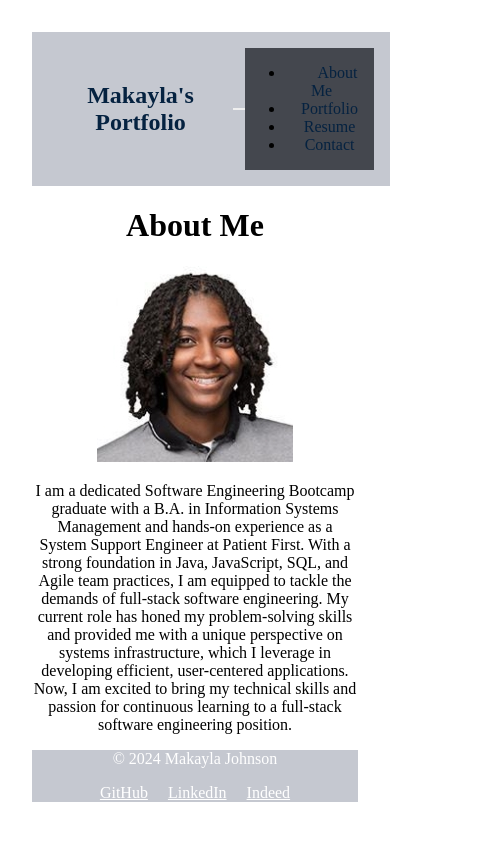
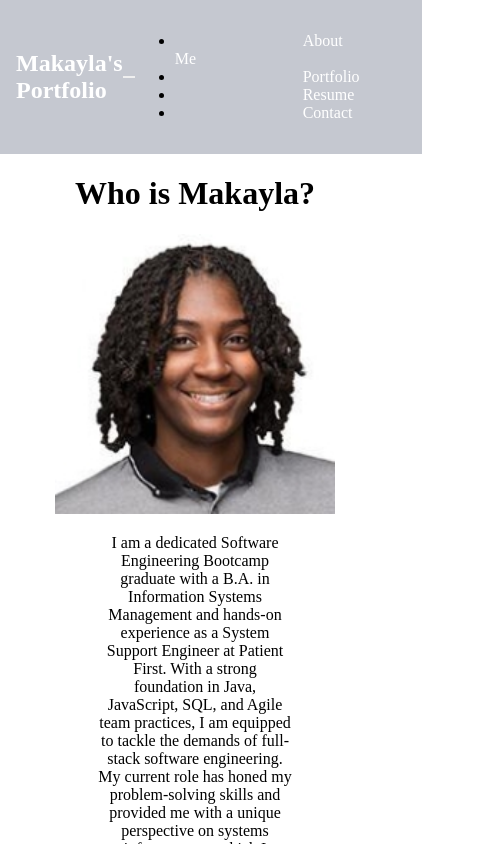
Before and after one commit to MAKAYLAJ14/my-react-portfolio, a React (Vite) app: page / in a window 390 px wide. Shown: the top 844 px of the page, 488 px wide, since content can reach past the window. Built offline with nearby package versions, Linux system fonts and the light colour scheme.

Commit message:
added resume, changed styling to other pages

```diff
--- a/src/App.css
+++ b/src/App.css
@@ -1,6 +1,5 @@
-html, body {
-  height: 100%; /* Ensure the body takes full height */
-  margin: 0; /* Remove default margin */
+div.container.text-center{
+  min-height: calc(100vh - 50px);
 }
 
 .container {
@@ -9,20 +8,11 @@ html, body {
   height: 100%; /* Make the container at least the height of the viewport */
 }
 
-.footer {
-  margin-top: auto; /* Push the footer to the bottom */
+div.container-fluid {
+  width: 100%;
   background-color: #c5c8d0;
-  color: white;
-  text-align: center;
-  padding: 0rem;
-  max-width: 1200px;
-}
-
-div.container-fluid {
-  width: 100%; /* Full width */
-  background-color: #c5c8d0; /* Light background color */
-  display: flex; /* Use flexbox for layout */
-  align-items: center; /* Center items vertically */
+  display: flex;
+  align-items: center;
 }
 
 .navbar {
@@ -34,29 +24,27 @@ div.container-fluid {
 .navbar-brand {
   font-size: 1.5rem; /* Font size for the brand */
   font-weight: bold; /* Bold text for the brand */
-  color: #052240; /* Change to a darker color for contrast */
+  color: #ffffff; /* Change to a darker color for contrast */
 }
 
 /* Navbar Links */
 .nav-link {
-  color: #052240; /* Default link color */
-  padding: 0.5rem 1rem; /* Padding for links */
+  color: #ffffff; /* Default link color */
+  padding: 1rem 8rem; /* Padding for links */
   text-decoration: none; /* Remove underline */
   transition: color 0.3s, background-color 0.3s; /* Smooth transition */
+
 }
 
 .nav-link:hover {
-  color: #ffffff; /* Change text color on hover */
-  background-color: #0056b3; /* Background color on hover */
+  color: #052240; /* Change text color on hover */
 }
 
 /* Active Link */
 .nav-link.active {
   font-weight: bold; /* Bold text for active link */
-  color: #ffffff; /* Change color for active link */
-  background-color: #0056b3; /* Background color for active link */
+  color: #ffffff;
 }
-
 /* Navbar Toggler */
 .navbar-toggler {
   border: none; /* Remove border */
@@ -67,35 +55,54 @@ div.container-fluid {
 }
 
 /* Responsive Styles */
-@media (max-width: 768px) {
+/*@media (max-width: 768px) {
   .navbar-collapse {
-    background-color: #44474e; /* Background color for mobile menu */
-  }
+    background-color: #44474e;
+}
+}*/
+
+img.pic {
+  width: 280px;
 }
 
-#root {
-  max-width: 1280px;
+div.me {
   margin: 0 auto;
-  padding: 2rem;
   text-align: center;
 }
+
+p.aboutme {
+  width: 50%;
+  padding-left: 25%;
+}
+
 .card {
   padding: 2em;
 }
+
 div.card {
   display: flex;
   flex-direction: column;
   justify-content: flex-start;
   width: 800px;
   min-height: 380px;
-  background: grey;
+  background: #c5c8d0;
   text-align: center;
   margin: 32px auto;
   border-radius: 20px;
   padding-bottom: 32px;
 }
+
 .card-container {
   display: flexbox;
-  flex-direction: column;
+  flex-direction: row;
   align-items: center;
 }
+
+h2.resume {
+  text-align: center;
+}
+
+iframe {
+  padding-left: 10%;
+  padding-bottom: 5%;
+}
--- a/src/components/Footer.tsx
+++ b/src/components/Footer.tsx
@@ -1,10 +1,11 @@
 import React from 'react';
+import '../styles/Footer.css';
 
 const Footer: React.FC = () => {
   return (
     <footer className="footer">
       <p>© 2024 Makayla Johnson </p>
-      <div>
+      <div className="links">
         <a href="https://github.com/MAKAYLAJ14" style={{ color: 'white', margin: '0 10px' }}>GitHub</a>
         <a href="https://www.linkedin.com/in/makayla-johnson-b09457211/" style={{ color: 'white', margin: '0 10px' }}>LinkedIn</a>
         <a href="https://profile.indeed.com/?hl=en_US&co=US&from=gnav-homepage" style={{ color: 'white', margin: '0 10px' }}>Indeed</a>
--- a/src/pages/About.tsx
+++ b/src/pages/About.tsx
@@ -4,10 +4,10 @@ import Footer from '../components/Footer';
 
 const About: React.FC = () => {
   return (
-    <div>
-      <h1>About Me</h1>
-      <img src={Headshot} alt="Headshot" />
-      <p>
+    <div className="me" >
+      <h1>Who is Makayla?</h1>
+      <img className="pic" src={Headshot} alt="Headshot" />
+      <p className='aboutme'>
         I am a dedicated Software Engineering Bootcamp graduate with a B.A. in Information Systems Management and hands-on experience as a System Support Engineer at Patient First. With a strong foundation in Java, JavaScript, SQL, and Agile team practices, I am equipped to tackle the demands of full-stack software engineering.
         My current role has honed my problem-solving skills and provided me with a unique perspective on systems infrastructure, which I leverage in developing efficient, user-centered applications. Now, I am excited to bring my technical skills and passion for continuous learning to a full-stack software engineering position.
       </p>
--- a/src/pages/Resume.tsx
+++ b/src/pages/Resume.tsx
@@ -1,4 +1,4 @@
-import Footer from '../components/Footer';
+/*import Footer from '../components/Footer';
 
 export default function Resume() {
     return (
@@ -15,4 +15,22 @@ export default function Resume() {
           <Footer />
         </div>
       );
-};
+}; */
+
+import Footer from '../components/Footer';
+
+export default function Resume() {
+    return (
+        <div>
+          <h2 className='resume'>Resume</h2>
+          <iframe
+                src="https://docs.google.com/document/d/1obNbHRrjAZwCQRk2gBavT4ifhVrIwNxrMmMOJRn1IE8/edit?usp=sharing"
+                width="80%"
+                height="600px"
+                frameBorder="0"
+          >
+          </iframe>
+          <Footer />
+        </div>
+    );
+}
--- /dev/null
+++ b/src/styles/Footer.css
@@ -0,0 +1,28 @@
+html, body {
+    height: 100%;
+    margin: 0;
+}
+
+footer {
+    background-color: #c5c8d0;
+    color: white;
+    text-align: center;
+    padding: 5px;
+    width: 100%;
+
+    position: relative;
+}
+
+div.links {
+    background-color: #c5c8d0;
+}
+
+.footer-links a {
+    color: black; /* White link color */
+    margin: 0 10px; /* Space between links */
+    text-decoration: none; /* Remove underline from links */
+}
+
+.footer-links a:hover {
+    text-decoration: underline; /* Underline on hover */
+}
```
Also changed, not shown: src/pages/Portfolio.tsx (line endings or trailing spaces).
